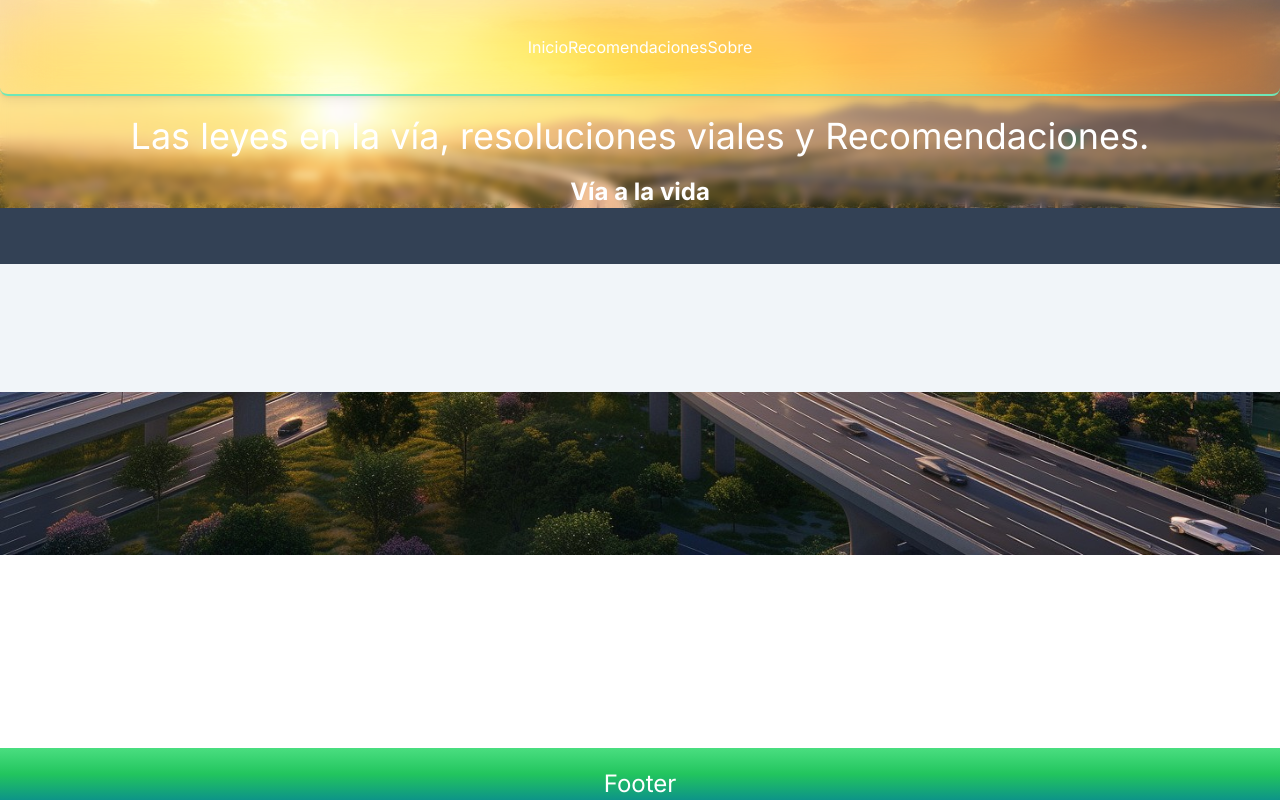
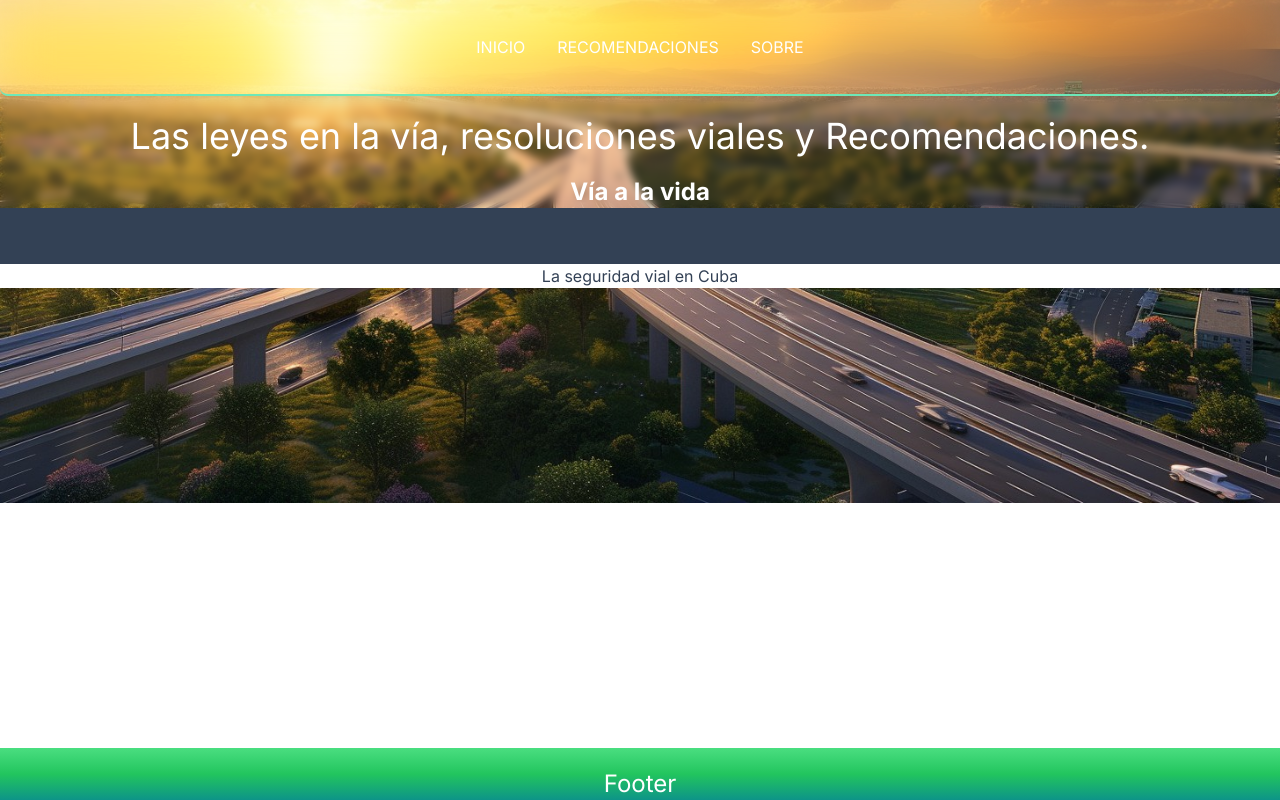
Before and after one commit to VerianCS/vialseg, a Next.js app: page / in a window 1280 px wide. Built offline with nearby package versions, Linux system fonts and the light colour scheme.

Commit message:
Finished the adding of the page content container as a div

```diff
--- a/src/app/components/Headerpage/Headerpage.jsx
+++ b/src/app/components/Headerpage/Headerpage.jsx
@@ -6,13 +6,13 @@ import Sobre from "./Sobre"
 
 export default function Headerpage () {
     return (
-            <div className="HeaderTop sticky top-0 h-24 flex flex-row backdrop-blur-xl backdrop-saturate-150 border-solid border-b-2 border-emerald-300 w-screen items-center justify-center shadow-md rounded-b-lg">
-                <div className="HeaderStuffContainer flex flex-row">
-                     <Inicio></Inicio>
-
-                     <Recomendaciones></Recomendaciones>
-
-                    <Sobre></Sobre>
+            <div className="HeaderTop sticky top-0 h-24 divide-x-4 flex flex-row backdrop-blur-xl backdrop-saturate-150 border-solid border-b-2
+             border-emerald-300 w-screen items-center
+              justify-center shadow-md rounded-b-lg">
+                <div className="HeaderStuffContainer flex flex-row ">
+                    <div className=" px-4"><Inicio></Inicio></div>
+                    <div className=" px-4"><Recomendaciones></Recomendaciones></div>
+                    <div className=" px-4"><Sobre></Sobre></div>
                 </div>
             </div>
     )
--- a/src/app/components/Headerpage/Inicio.jsx
+++ b/src/app/components/Headerpage/Inicio.jsx
@@ -5,7 +5,7 @@ export default function Inicio() {
 
     return(
 
-            <h1 className="Inicio text-white">Inicio</h1>
+            <h1 className="Inicio text-white">INICIO</h1>
 
     )
 }
--- a/src/app/components/Headerpage/Recomendaciones.jsx
+++ b/src/app/components/Headerpage/Recomendaciones.jsx
@@ -2,6 +2,6 @@
 
 export default function Recomendaciones () {
     return (
-            <h1 className="Recomendaciones text-white">Recomendaciones</h1>
+            <h1 className="Recomendaciones text-white">RECOMENDACIONES</h1>
     )
 }
--- a/src/app/components/Headerpage/Sobre.jsx
+++ b/src/app/components/Headerpage/Sobre.jsx
@@ -2,7 +2,7 @@
 
 export default function Sobre() {
     return (
-            <h1 className="About text-white">Sobre</h1>
+            <h1 className="About text-white">SOBRE</h1>
 
 
     )
--- /dev/null
+++ b/src/app/components/Pagecontent/Aboutsecurity.jsx
@@ -0,0 +1,8 @@
+
+
+
+export default function Aboutsecurity() {
+    return (
+        <h1 className="IntroSecurity text-slate-700 text-center">La seguridad vial en Cuba</h1>
+    )
+}
--- a/src/app/components/Pagecontent/Pagecontent.jsx
+++ b/src/app/components/Pagecontent/Pagecontent.jsx
@@ -1,11 +1,15 @@
 import Recommendations from "../Recomendations/Recommendations";
+import Aboutsecurity from "./AboutSecurity";
 
 export default function( ) {
-
-
     return (
         <>
             <div className="PageContent h-fit bg-white">
+                <div className="SegContainer flex flex-row justify-center">
+                    <Aboutsecurity></Aboutsecurity>
+
+                </div>
+
                 <Recommendations></Recommendations>
             </div>
         </>
--- a/src/app/components/Recomendations/Recommendations.jsx
+++ b/src/app/components/Recomendations/Recommendations.jsx
@@ -5,7 +5,9 @@ export default function() {
 
     return (
         <>
-            <div className="Recommendations h-32 bg-slate-100"></div>
+            <div className="Recommendations">
+
+            </div>
         </>
 
     )
--- a/src/app/components/Whoamcont/WhoamTest.jsx
+++ /dev/null
@@ -1,15 +0,0 @@
-
-import Whoam from "../Whoami/Whoam"
-
-
-export default function WhoamTest() {
-
-
-    return (
-        <>
-        <div className="WhoamContent flex flex-row max-h-fit w-screen items-center justify-center bg-orange-200"
-        <Whoam></Whoam>
-        </div>
-        </>
-    )
-}
--- a/src/app/components/Whoami/Whoam.jsx
+++ b/src/app/components/Whoami/Whoam.jsx
@@ -8,9 +8,12 @@ export default function() {
         <h1 className="whoAmTitle mt-5 text-4xl text-white">
             Las leyes en la vía, resoluciones viales y Recomendaciones.
          </h1>
-         <p className="SubText text-white text-2xl mt-5 font-bold justify-center text-center">
+        <div className="WhoamContainer">
+        <p className="SubText text-white text-2xl mt-5 font-bold justify-center text-center">
                 Vía a la vida
          </p>
+        </div>
+
         </div>
 
         </>
--- a/src/app/page.js
+++ b/src/app/page.js
@@ -3,6 +3,7 @@ import Whoamcont from "./components/Whoamcont/Whoamcont"
 import Footer from "./components/Footer/Footer"
 import Separator from "./components/Pagecontent/Separator"
 import Pagecontent from "./components/Pagecontent/Pagecontent"
+import Subfooter from "./components/Footer/Subfooter"
 
 
 
```
Also changed, not shown: src/app/components/Pagecontent/Vialthings.jsx (added).
